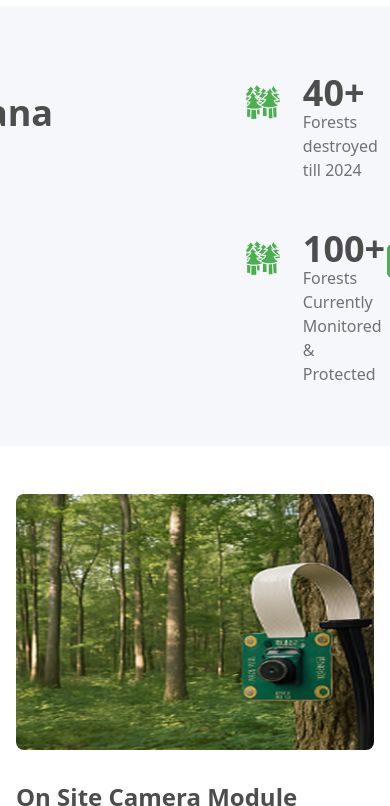
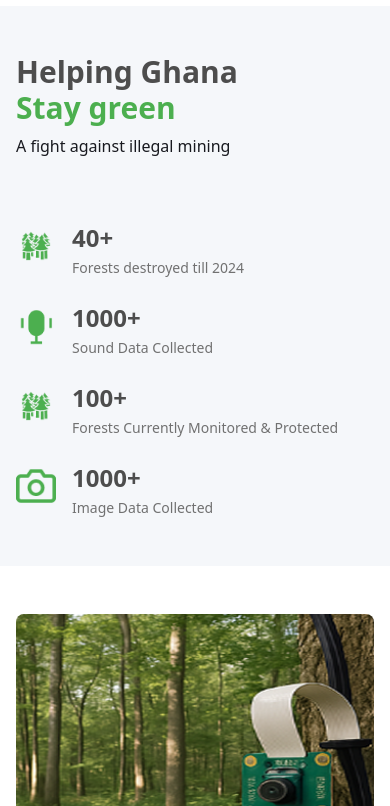
Before and after one commit to rhekord1/Climate-Sentinel, a React (Vite) app: page / in a window 390 px wide. Shown: the part 1590-2396 px from the top of the page. Built offline with nearby package versions, Linux system fonts and the light colour scheme.

Commit message:
-Modified info.jsx added responsiveness to components

```diff
--- a/src/components/info/info.jsx
+++ b/src/components/info/info.jsx
@@ -2,82 +2,88 @@ import infoImages from "../../assets/forestIcon.png";
 import infoImages1 from "../../assets/micIcon.png";
 import infoImages3 from "../../assets/CameraIcon.png";
 
-
 export default function Info() {
     return (
-        <div className="">
-            <div className="flex gap-[72px] justify-center">
-                <div className="mt-[80px]">
-                    <h1 className="font-[600] w-[380px] text-[36px] text-[#4d4d4d]">
+        <div className="px-4 sm:px-6">
+            <div className="max-w-7xl mx-auto">
+                <div className="flex flex-col lg:flex-row gap-8 lg:gap-[72px] justify-center items-start">
+                    {/* Left Section - Title */}
+                    <div className="mt-12 lg:mt-[80px] w-full lg:w-auto">
+                        <h1 className="font-[600] text-3xl lg:text-[36px] lg:w-[380px] text-[#4d4d4d]">
                             Helping Ghana {" "}
                             <span className="text-[#4CAF4F] block">
                                 Stay green
                             </span>
                         </h1>
-                    <p className="text-[16px] font-[400] text-[#18191f]">
+                        <p className="text-base lg:text-[16px] font-[400] text-[#18191f] mt-2">
                             A fight against illegal mining
                         </p>
                     </div>
-                <div className="mt-[60px] mb-[60px]">
-                    <div className="flex gap-[50px]">
-                        <div className="flex gap-[16px]">
+
+                    {/* Right Section - Stats */}
+                    <div className="mt-8 lg:mt-[60px] mb-12 lg:mb-[60px] w-full lg:w-auto">
+                        {/* First Row */}
+                        <div className="grid grid-cols-1 sm:grid-cols-2 gap-6 lg:gap-[50px]">
+                            <div className="flex gap-4 lg:gap-[16px]">
                                 <img
-                                className="w-[48px] h-[48px] mt-[12px]"
+                                    className="w-10 lg:w-[48px] h-10 lg:h-[48px] mt-1 lg:mt-[12px]"
                                     src={infoImages}
-                                alt=""
+                                    alt="Forest icon"
                                 />
-                            <div className="">
-                                <h3 className="font-[700] text-[36px] text-[#4d4d4d]">
+                                <div>
+                                    <h3 className="font-[700] text-2xl lg:text-[36px] text-[#4d4d4d]">
                                         40+
                                     </h3>
-                                <p className="text-[16px] font-[400] text-[#717171] -mt-[10px]">
+                                    <p className="text-sm lg:text-[16px] font-[400] text-[#717171] mt-1 lg:mt-0">
                                         Forests destroyed till 2024
                                     </p>
                                 </div>
                             </div>
-                        <div className="flex gap-[16px]">
+                            <div className="flex gap-4 lg:gap-[16px]">
                                 <img
-                                className="w-[48px] h-[48px] mt-[12px]"
+                                    className="w-10 lg:w-[48px] h-10 lg:h-[48px] mt-1 lg:mt-[12px]"
                                     src={infoImages1}
-                                alt=""
+                                    alt="Microphone icon"
                                 />
-                            <div className="">
-                                <h3 className="w-[200px] font-[700] text-[36px] text-[#4d4d4d]">
+                                <div>
+                                    <h3 className="lg:w-[200px] font-[700] text-2xl lg:text-[36px] text-[#4d4d4d]">
                                         1000+
                                     </h3>
-                                <p className="text-[16px] font-[400] text-[#717171] -mt-[10px]">
+                                    <p className="text-sm lg:text-[16px] font-[400] text-[#717171] mt-1 lg:mt-0">
                                         Sound Data Collected
                                     </p>
                                 </div>
                             </div>
                         </div>
-                    <div className="flex gap-[50px] mt-[40px]">
-                        <div className="flex gap-[16px]">
+
+                        {/* Second Row */}
+                        <div className="grid grid-cols-1 sm:grid-cols-2 gap-6 lg:gap-[50px] mt-6 lg:mt-[40px]">
+                            <div className="flex gap-4 lg:gap-[16px]">
                                 <img
-                                className="w-[48px] h-[48px] mt-[12px]"
+                                    className="w-10 lg:w-[48px] h-10 lg:h-[48px] mt-1 lg:mt-[12px]"
                                     src={infoImages}
-                                alt=""
+                                    alt="Forest icon"
                                 />
-                            <div className="">
-                                <h3 className="font-[700] text-[36px] text-[#4d4d4d]">
+                                <div>
+                                    <h3 className="font-[700] text-2xl lg:text-[36px] text-[#4d4d4d]">
                                         100+
                                     </h3>
-                                <p className="text-[16px] font-[400] text-[#717171] -mt-[10px]">
+                                    <p className="text-sm lg:text-[16px] font-[400] text-[#717171] mt-1 lg:mt-0">
                                         Forests Currently Monitored & Protected
                                     </p>
                                 </div>
                             </div>
-                        <div className="flex gap-[16px]">
+                            <div className="flex gap-4 lg:gap-[16px]">
                                 <img
-                                className="w-[48px] h-[48px] mt-[12px]"
+                                    className="w-10 lg:w-[48px] h-10 lg:h-[48px] mt-1 lg:mt-[12px]"
                                     src={infoImages3}
-                                alt=""
+                                    alt="Camera icon"
                                 />
-                            <div className="">
-                                <h3 className="w-[200px] font-[700] text-[36px] text-[#4d4d4d]">
+                                <div>
+                                    <h3 className="lg:w-[200px] font-[700] text-2xl lg:text-[36px] text-[#4d4d4d]">
                                         1000+
                                     </h3>
-                                <p className="text-[16px] font-[400] text-[#717171] -mt-[10px]">
+                                    <p className="text-sm lg:text-[16px] font-[400] text-[#717171] mt-1 lg:mt-0">
                                         Image Data Collected
                                     </p>
                                 </div>
@@ -86,5 +92,6 @@ export default function Info() {
                     </div>
                 </div>
             </div>
+        </div>
     );
 }
```
Lines whose indentation alone changed are shown as unchanged.
